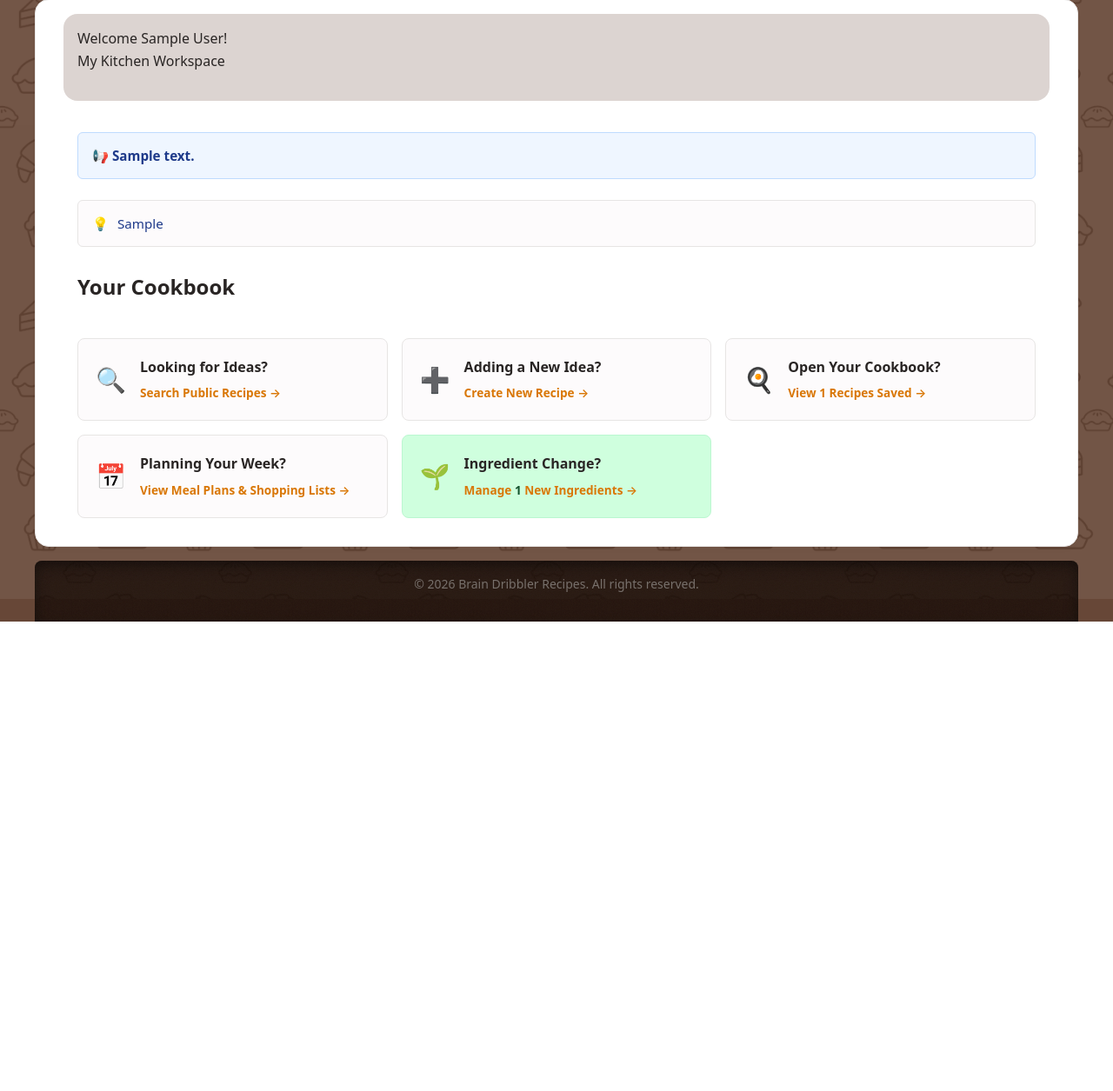
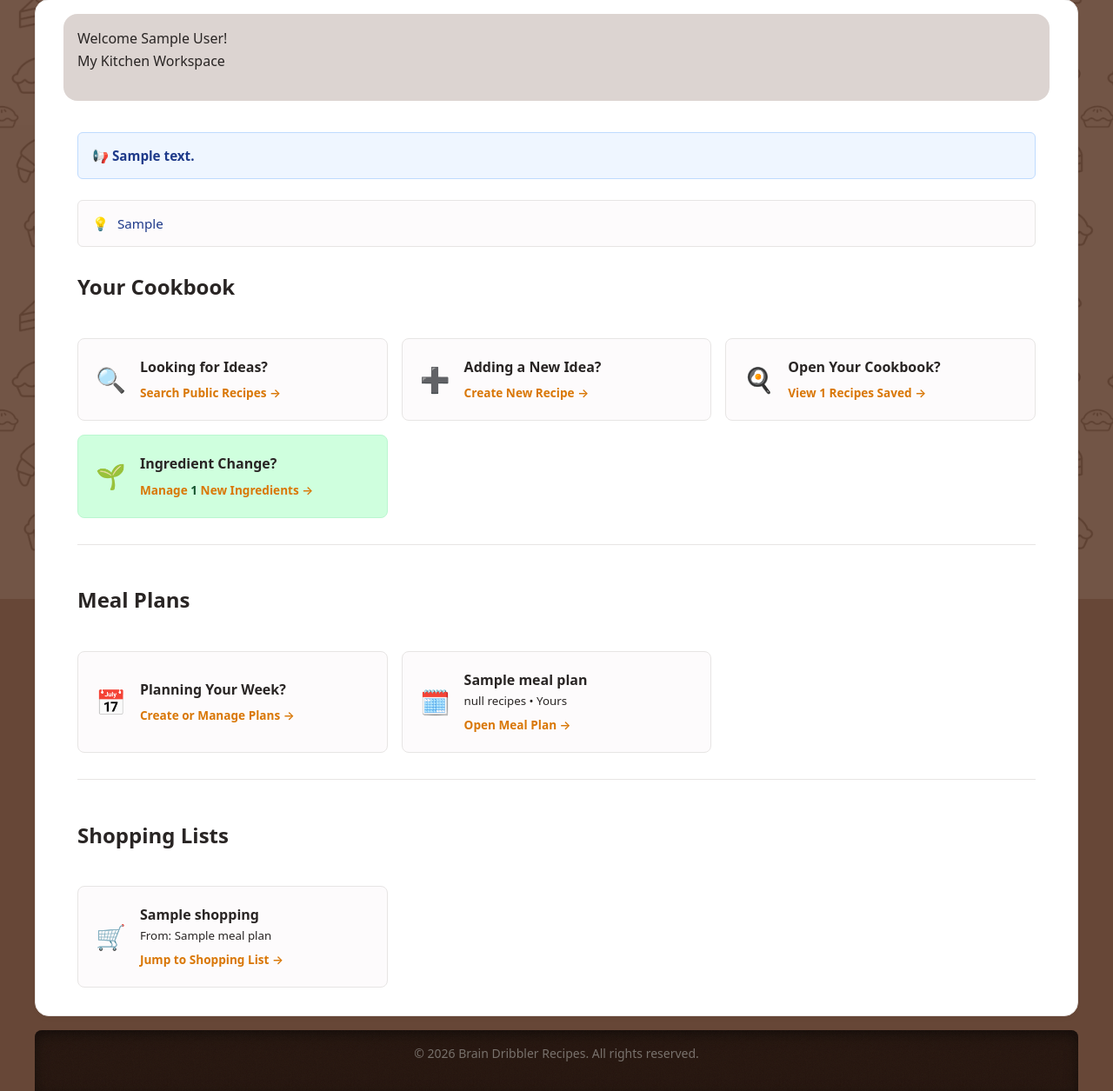
Before and after one commit to copejj/recipe, a Spring app: template src/main/resources/templates/recipes/dashboard.html in a window 1280 px wide. Shown: the part 111-1366 px from the top of the page at 87% size. Before the commit the page ends 826 px from the top, so only its background shows below. Run offline with Thymeleaf, Linux system fonts and the light colour scheme; the template is opened without the code that fills it: most values are stand-ins (such as "Sample title", 1, 10 or a date in 2020); data that the repository does not hold is empty; some of the project's set-up classes (security, data sources, template engines, error pages and the like) are left out, and stand-ins take their place; database files in the repository are not loaded; some libraries are stand-ins or nearby versions.

Commit message:
dashboard cards and shopping list change

```diff
--- a/src/main/java/com/braindribbler/recipe/service/mealplan/ShoppingListService.java
+++ b/src/main/java/com/braindribbler/recipe/service/mealplan/ShoppingListService.java
@@ -196,4 +196,8 @@ public class ShoppingListService {
                     generateOrSyncFromMealPlan(plan, scheduledEntries, triggeredBy);
                 });
     }
+
+    public List<ShoppingList> getAccessibleShoppingLists(Integer userId) {
+        return shoppingListRepository.findAllAccessibleByUserId(userId);
+    }
 }
--- a/src/main/resources/templates/recipes/dashboard.html
+++ b/src/main/resources/templates/recipes/dashboard.html
@@ -1,6 +1,7 @@
 <!DOCTYPE html>
-<html xmlns:th="http://www.thymeleaf.org"
-      xmlns:layout="http://www.ultraq.net.nz"
+<html xmlns:th="http://thymeleaf.org"
+      xmlns:sec="http://thymeleaf.org/extras/spring-security"
+      xmlns:layout="http://ultraq.net.nz"
       layout:decorate="~{fragments/layout}"
       lang="en">
 
@@ -28,6 +29,7 @@
             </div>
         </div>
 
+        <!-- SECTION 1: YOUR COOKBOOK -->
         <h2>Your Cookbook</h2>
         <div class="status-grid">
             <div class="status-item clickable-card">
@@ -57,38 +59,80 @@
                 </div>
             </div>
 
+            <div th:if="${freshIngredientsCount > 0}" class="status-item clickable-card success-alert">
+                <span class="status-icon">🌱</span>
+                <div class="status-info">
+                    <span class="status-value">Ingredient Change?</span>
+                    <a th:href="@{/ingredients/my-fresh}"
+                        class="status-link stretched-link">Manage <span th:text="${freshIngredientsCount}" class="alert-text">0</span> New Ingredients →</a>
+                </div>
+            </div>
+        </div>
+
+        <hr class="dashboard-divider" />
+
+        <!-- SECTION 2: MEAL PLANS -->
+        <h2>Meal Plans</h2>
+        <div class="status-grid">
+            <!-- Left-most card: Create / Manage All Meal Plans -->
             <div class="status-item clickable-card">
                 <span class="status-icon">📅</span>
                 <div class="status-info">
                     <span class="status-value">Planning Your Week?</span>
                     <a th:href="@{/meal-plans}"
-                        class="status-link stretched-link">View Meal Plans &amp; Shopping Lists →</a>
+                        class="status-link stretched-link">Create or Manage Plans →</a>
                 </div>
             </div>
 
-            <div th:if="${freshIngredientsCount > 0}" class="status-item clickable-card success-alert" >
-                <span class="status-icon">🌱</span>
+            <!-- Created & Shared Meal Plan Cards -->
+            <div th:each="plan : ${mealPlans}" class="status-item clickable-card">
+                <span class="status-icon" th:text="${plan.isRecurring} ? '🔁' : '🗓️'">🗓️</span>
                 <div class="status-info">
-                    <span class="status-value">
-                        Ingredient Change?
-                    </span>
-                    <a th:href="@{/ingredients/my-fresh}"
-                        class="status-link stretched-link"> Manage <span th:text="${freshIngredientsCount}" class="alert-text">0</span> New Ingredients →
-                    </a>
+                    <span class="status-value" th:text="${plan.planName}">Weekly Plan</span>
+                    <small class="plan-card-meta"
+                           th:text="${plan.user.userId == currentUserId}
+                               ? (${plan.plannedRecipes.size()} + ' recipes • Yours')
+                               : ('Shared by ' + ${plan.user.displayName} + ' • ' + ${plan.plannedRecipes.size()} + ' recipes')">
+                        0 recipes
+                    </small>
+                    <a th:href="@{/meal-plans/{id}(id=${plan.publicId})}"
+                        class="status-link stretched-link">Open Meal Plan →</a>
                 </div>
             </div>
         </div>
+
+        <!-- SECTION 3: ACTIVE SHOPPING LISTS (Only shown if user has lists) -->
+        <th:block th:if="${shoppingLists != null && !shoppingLists.isEmpty()}">
+            <hr class="dashboard-divider" />
+            <h2>Shopping Lists</h2>
+            <div class="status-grid">
+                <div th:each="list : ${shoppingLists}" class="status-item clickable-card">
+                    <span class="status-icon">🛒</span>
+                    <div class="status-info">
+                        <span class="status-value" th:text="${list.listName}">Weekly Groceries</span>
+                        <small class="plan-card-meta"
+                               th:text="${list.mealPlan != null} ? ('From: ' + ${list.mealPlan.planName}) : 'Standalone List'">
+                            From: Weekly Plan
+                        </small>
+                        <a th:href="@{/shopping-lists/{id}(id=${list.publicId})}"
+                            class="status-link stretched-link">Jump to Shopping List →</a>
+                    </div>
+                </div>
+            </div>
+        </th:block>
+
+        <!-- SECTION 4: ADMIN / MODERATOR QUEUE -->
         <div sec:authorize="hasAnyAuthority('can_moderate_recipe_metadata')">
             <hr class="dashboard-divider" />
-            <h2 style=>Pending Review Items</h2>
+            <h2>Pending Review Items</h2>
             <div class="status-grid">
-                <!-- Ingredient Queue Card - Highlights RED if items are waiting -->
                 <div class="status-item clickable-card" th:classappend="${pendingIngredientsCount > 0} ? 'danger-alert' : ''">
                     <span class="status-icon">🌿</span>
                     <div class="status-info">
                         <span class="status-value">Ingredients Pool</span>
                         <a th:href="@{/admin/metadata/ingredients/queue}" class="status-link stretched-link">
-                            Manage <span th:text="${pendingIngredientsCount}" th:classappend="${pendingIngredientsCount > 0} ? 'alert-text' : ''">0</span> Unverified Ingredients → </span></a>
+                            Manage <span th:text="${pendingIngredientsCount}" th:classappend="${pendingIngredientsCount > 0} ? 'alert-text' : ''">0</span> Unverified Ingredients →
+                        </a>
                     </div>
                 </div>
             </div>
```
Also changed, not shown: src/main/java/com/braindribbler/recipe/controller/recipe/RecipeController.java (+16 -2 lines), src/main/java/com/braindribbler/recipe/repository/mealplan/ShoppingListRepository.java (+13 -0 lines), src/main/resources/static/js/meal-plans/shopping-list.js (+29 -0 lines), src/main/resources/templates/shopping-lists/view.html (+18 -5 lines).
